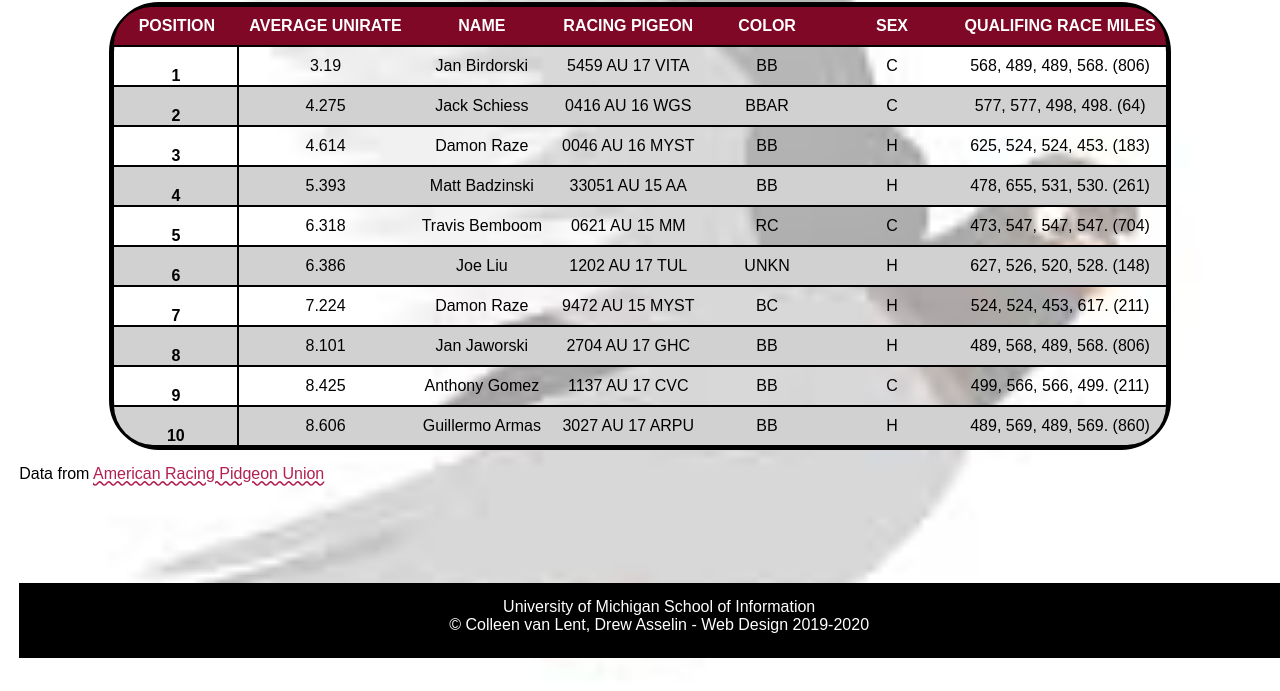
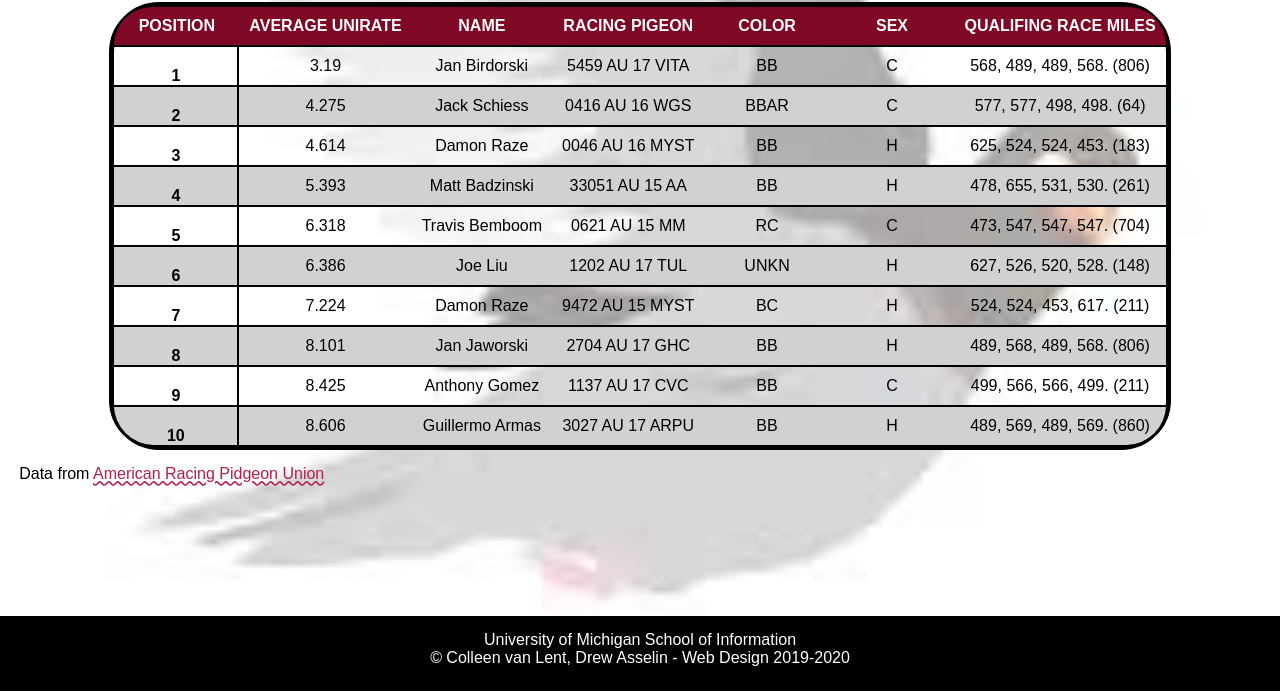
Before and after one commit to gracebrindle/homework4-2021, a plain HTML site: page index.html in a window 1280 px wide. Shown: the part 109-800 px from the top of the page. Drawn offline with Linux system fonts and the light colour scheme; a web font is replaced by a local one.

Commit message:
Update style.css

```diff
--- a/css/style.css
+++ b/css/style.css
@@ -126,8 +126,9 @@ footer{
   min-height: 75px;
   background:#000000;
   text-align:center;
-  position: fixed center;
+  position: fixed;
   bottom: 0;
+  left: 0;
   margin: 0;
   padding: 0;
   color: #FFFFFF;
```
